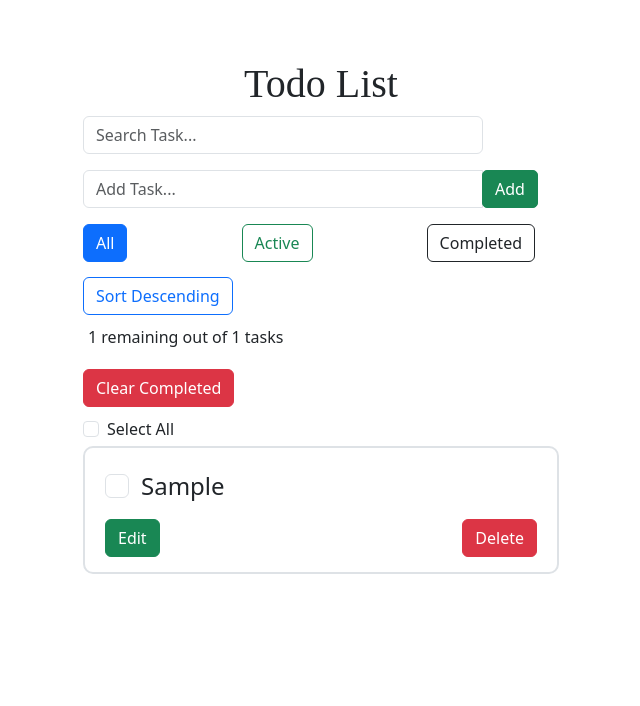
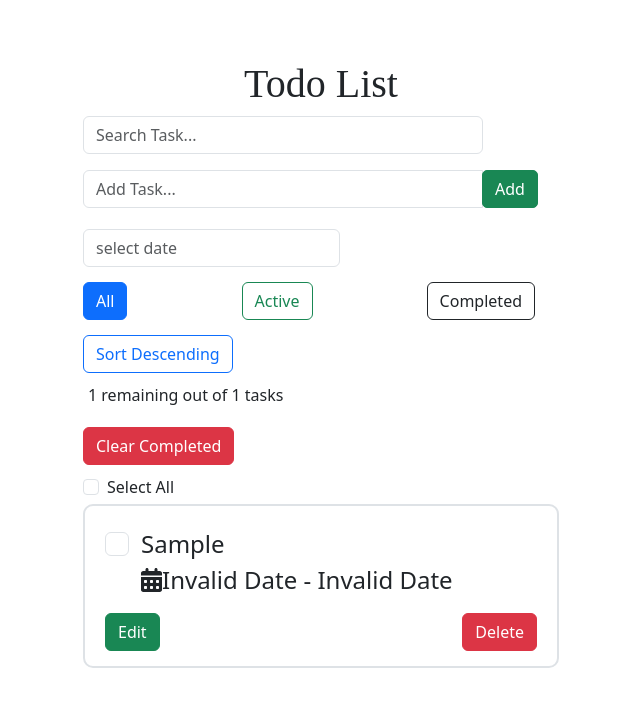
Before and after one commit to shakerbillo/todoApp, a React (Create React App) app: page / in a window 1280 px wide. Both pictures are taken after typing "Sample" into the empty fields and a click on the button "Add". Shown: the top 706 px of the page, without its empty margins (319-959 px from the left). Built offline with nearby package versions, Linux system fonts and the light colour scheme.

Commit message:
added due date and time functionality

```diff
--- a/package.json
+++ b/package.json
@@ -5,6 +5,9 @@
   "dependencies": {
     "@emotion/react": "^11.11.1",
     "@emotion/styled": "^11.11.0",
+    "@fortawesome/fontawesome-svg-core": "^6.4.0",
+    "@fortawesome/free-solid-svg-icons": "^6.4.0",
+    "@fortawesome/react-fontawesome": "^0.2.0",
     "@mui/material": "^5.14.1",
     "@testing-library/jest-dom": "^5.17.0",
     "@testing-library/react": "^13.4.0",
@@ -12,9 +15,12 @@
     "bootstrap": "^5.3.1",
     "react": "^18.2.0",
     "react-bootstrap": "^2.8.0",
+    "react-datepicker": "^4.16.0",
     "react-dom": "^18.2.0",
+    "react-fontawesome": "^1.7.1",
     "react-icons": "^4.10.1",
     "react-scripts": "5.0.1",
+    "react-time-picker": "^6.5.0",
     "uuid": "^9.0.0",
     "web-vitals": "^2.1.4"
   },
--- a/src/App.css
+++ b/src/App.css
@@ -72,3 +72,8 @@ form input {
 	margin-top: 15px;
 	margin-bottom: 5px;
 }
+
+.date-picker {
+	margin-top: 5px;
+	margin-bottom: 15px;
+}
--- a/src/App.js
+++ b/src/App.js
@@ -1,6 +1,5 @@
 import './App.css';
 import 'bootstrap/dist/css/bootstrap.min.css';
-
 import TaskList from './components/TaskList';
 import AddTask from './components/AddTask';
 import { useEffect, useState } from 'react';
@@ -8,22 +7,30 @@ import { v4 as uuidv4 } from 'uuid';
 import SearchTask from './components/SearchTask';
 import FilterOption from './components/FilterOption';
 import SortOption from './components/SortOption';
+import DatePicker from 'react-datepicker';
+import 'react-datepicker/dist/react-datepicker.css';
 
 const App = () => {
 	const [tasks, setTasks] = useState([]);
 	const [search, setSearch] = useState('');
 	const [filter, setFilter] = useState('All');
 	const [sortOrder, setSortOrder] = useState('ascending');
+	const [selectDate, setSelectDate] = useState('');
 
 	// Add Task
-	const handleAddTask = (title) => {
-		if (title.trim() === '') {
-			alert('Please add a task!');
+	const handleAddTask = (title, date) => {
+		if (title.trim() === '' && date === '') {
+			alert('Please add a task and due date!');
 			return;
 		}
 		setTasks([
 			...tasks,
-			{ id: uuidv4(), title: title.trim(), completed: false },
+			{
+				id: uuidv4(),
+				title: title.trim(),
+				completed: false,
+				date: date,
+			},
 		]);
 	};
 
@@ -94,6 +101,12 @@ const App = () => {
 		}
 	};
 
+	// select date and time
+	const handleDateTimeChange = (date) => {
+		setSelectDate(new Date(date));
+
+	};
+
 	// sorting tasks by alphabetically
 	const sortAlphabetically = () => {
 		if (!sortOrder) {
@@ -111,11 +124,8 @@ const App = () => {
 			return 0;
 		});
 		setTasks(sortedTasks);
-		 setSortOrder(sortOrder === 'ascending' ? 'descending' : 'ascending');
+		setSortOrder(sortOrder === 'ascending' ? 'descending' : 'ascending');
 	};
-
-
-
 
 	// Search Filter
 	const filteredTasks = applyFilter().filter((task) => {
@@ -151,10 +161,25 @@ const App = () => {
 		<div className="container" id="todo-list">
 			<h1>Todo List</h1>
 			<SearchTask search={search} onSearch={handleSearchChange} />
-			<AddTask onAddTask={handleAddTask} />
+			<AddTask
+				onAddTask={handleAddTask}
+				date={selectDate}
+				setSelectDate={setSelectDate}
+			/>
+			<DatePicker
+				showTimeSelect
+				timeFormat="HH:mm"
+				timeIntervals={15}
+				dateFormat="dd/MM/yyyy"
+				className="form-control date-picker"
+				placeholderText="select date"
+				selected={selectDate}
+				onChange={handleDateTimeChange}
+			/>
 			<FilterOption filter={filter} setFilter={setFilter} />
 			<SortOption sortOrder={sortOrder} onSortChange={sortAlphabetically} />
 			<TaskList
+				date={selectDate}
 				onSelectAll={handleSelectAll}
 				onClearCompleted={clearCompletedTasks}
 				tasks={filteredTasks}
--- a/src/components/AddTask.js
+++ b/src/components/AddTask.js
@@ -1,6 +1,7 @@
 import React, { useState } from 'react';
 
-const AddTask = ({ onAddTask }) => {
+
+const AddTask = ({ onAddTask , date, setSelectDate}) => {
 	const [title, setTitle] = useState('');
 
 	// handleTodoChange
@@ -9,8 +10,9 @@ const AddTask = ({ onAddTask }) => {
 	};
 
 	const handleButtonClick = () => {
-		onAddTask(title);
+		onAddTask(title, date);
 		setTitle('');
+		setSelectDate('')
 	};
 	return (
 		<>
@@ -31,7 +33,9 @@ const AddTask = ({ onAddTask }) => {
 				>
 					Add
 				</button>
+
 			</div>
+
 		</>
 	);
 };
--- a/src/components/TaskList.js
+++ b/src/components/TaskList.js
@@ -2,18 +2,33 @@ import React from 'react';
 import TodoItem from './TodoItem';
 import ClearTask from './ClearTask';
 
-const TaskList = ({ tasks, onDelete, onEdit, onComplete, remaining, onClearCompleted, onSelectAll}) => {
+const TaskList = ({
+	tasks,
+	onDelete,
+	onEdit,
+	onComplete,
+	remaining,
+	onClearCompleted,
+	onSelectAll,
+	date
+}) => {
 	return (
 		<div>
 			<div className="task-counter">
 				{remaining} remaining out of {tasks.length} tasks
 			</div>
-			<div className='clear'>
-				<ClearTask tasks={tasks} remaining={remaining} onSelectAll={onSelectAll} onClearCompleted={onClearCompleted} />
+			<div className="clear">
+				<ClearTask
+					tasks={tasks}
+					remaining={remaining}
+					onSelectAll={onSelectAll}
+					onClearCompleted={onClearCompleted}
+				/>
 			</div>
 			{tasks.map((task) => (
 				<div className="" style={{ maxWidth: '550px' }} id="todo" key={task.id}>
 					<TodoItem
+					date={new Date(task.date)}
 						task={task}
 						onDeleteTask={onDelete}
 						onEditTask={onEdit}
--- a/src/components/TodoItem.js
+++ b/src/components/TodoItem.js
@@ -1,6 +1,9 @@
 import React, { useState } from 'react';
+import { FontAwesomeIcon } from '@fortawesome/react-fontawesome';
+import { faCalendarAlt } from '@fortawesome/free-solid-svg-icons';
 
-const TodoItem = ({ task, onDeleteTask, onEditTask, onCompleteTask }) => {
+
+const TodoItem = ({ task, onDeleteTask, onEditTask, onCompleteTask, date }) => {
 	const [isEditing, setIsEditing] = useState(false);
 	const [editedTitle, setEditedTitle] = useState(task.title);
 	const [error, setError] = useState('');
@@ -9,7 +12,6 @@ const TodoItem = ({ task, onDeleteTask, onEditTask, onCompleteTask }) => {
 		setEditedTitle(e.target.value);
 		setError('');
 	};
-
 
 	const handleSave = () => {
 		if (editedTitle.trim() === '') {
@@ -42,7 +44,6 @@ const TodoItem = ({ task, onDeleteTask, onEditTask, onCompleteTask }) => {
 							onChange={handleCompletedTask}
 						/>
 
-
 						{isEditing ? (
 							<>
 								<input
@@ -64,6 +65,12 @@ const TodoItem = ({ task, onDeleteTask, onEditTask, onCompleteTask }) => {
 							</div>
 						)}
 					</label>
+					{date && (
+    <div>
+      <FontAwesomeIcon icon={faCalendarAlt} />
+      {date.toLocaleDateString()} - {date.toLocaleTimeString()}
+    </div>
+	 )}
 				</div>
 
 				<div className="button-action">
```
Also changed, not shown: src/components/DatePicker.js (added, +14 -0 lines), 1 other file (tests, documents, lock files or other folders).
